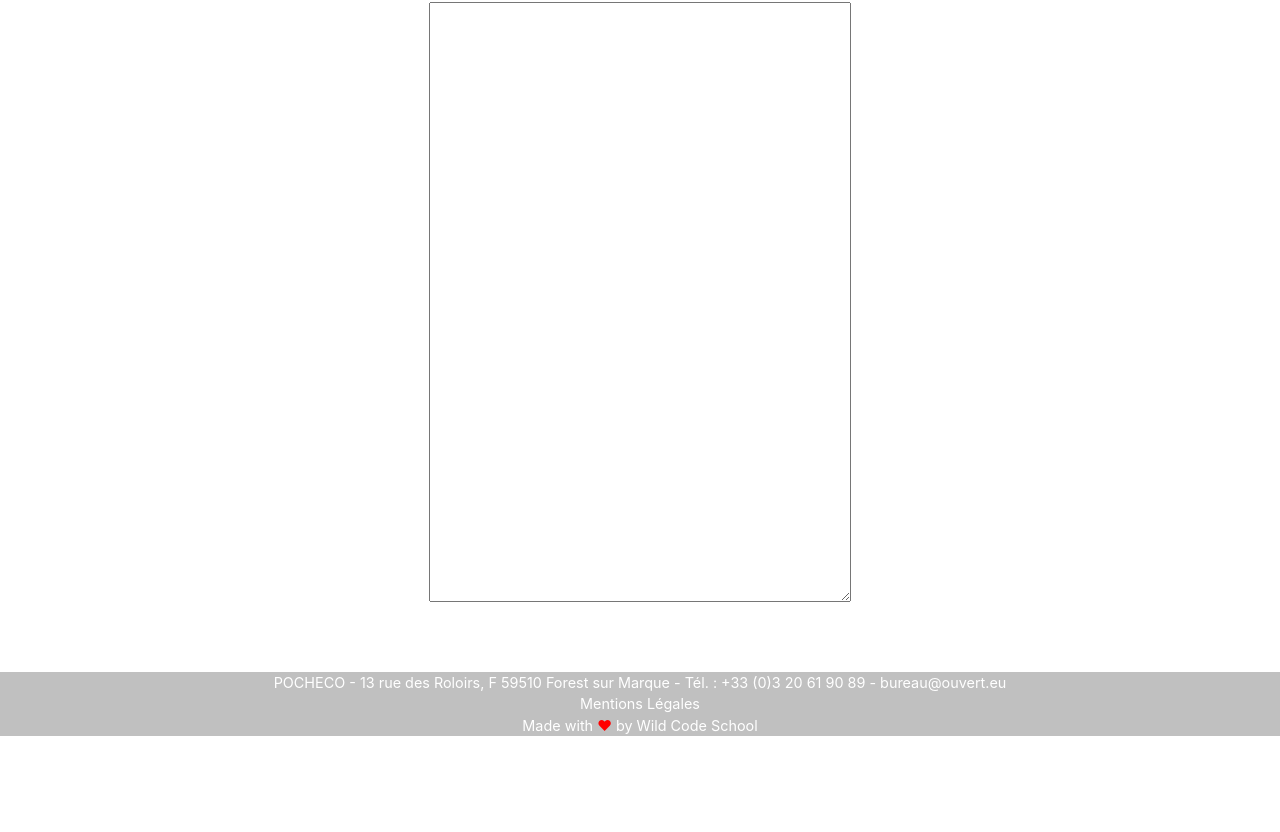
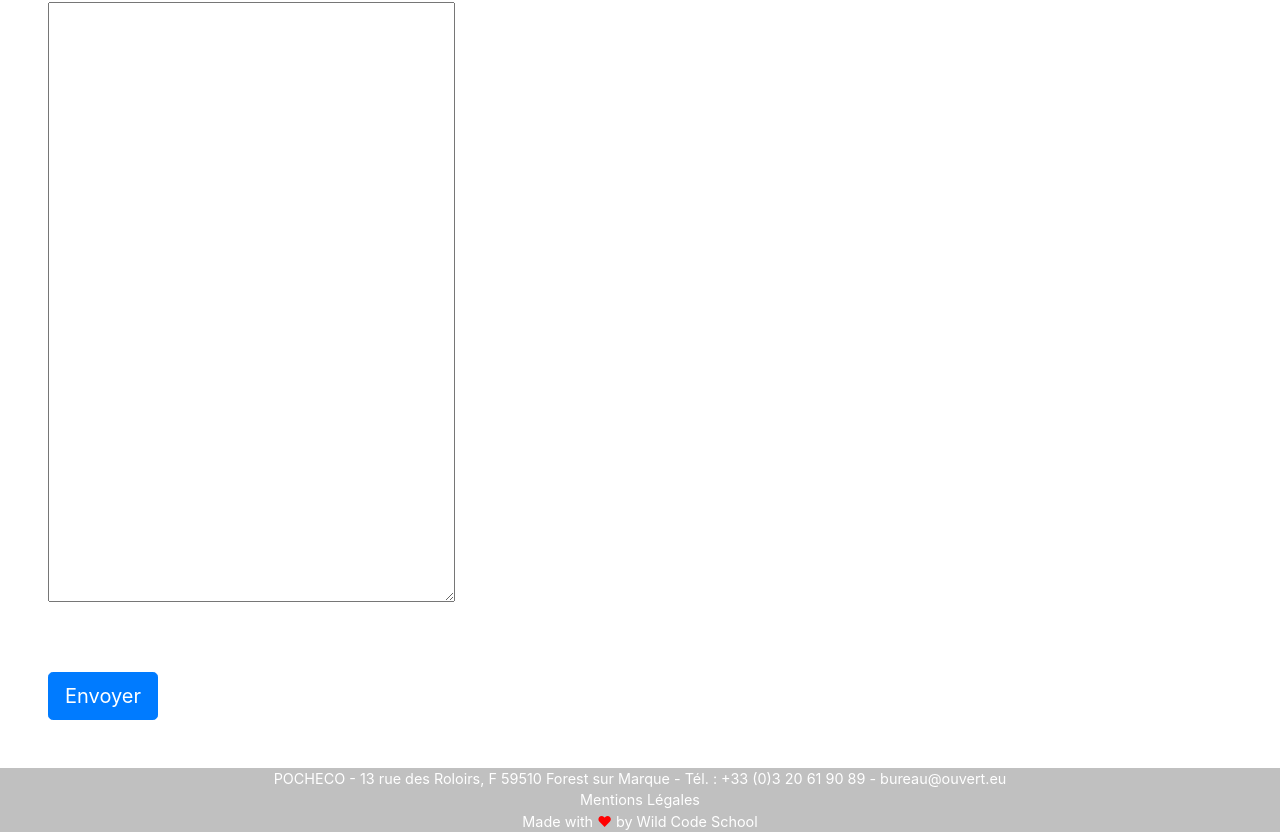
Before and after one commit to EdouardSellier/wcs-ouvert, a React (Create React App) app in the folder front/: page /sondage in a window 1280 px wide. Shown: the part 3761-4593 px from the top of the page. Before the commit the page ends 4497 px from the top, so only its background shows below. Built offline with nearby package versions, Linux system fonts and the light colour scheme.

Commit message:
I added a CSS balise to place the form at left.

```diff
--- a/front/src/components/Sondage.jsx
+++ b/front/src/components/Sondage.jsx
@@ -11,7 +11,7 @@ const MultipleOption = props => {
         <label htmlFor={props.data.id} className="w-50">
           {props.data.label}
         </label>
-        <div className="d-flex justify-content-center">
+        <div className="d-flex">
           <div className="threeInput">
             <span>1.</span>
             <select
@@ -415,6 +415,7 @@ class Sondage extends Component {
         <HeaderRH />
         <div className="sondage mt-2">
           <h3>Sondage</h3>
+          <div className="textAlignLeft pl-5">
             <form className="mt-5">
               {this.state.questions.map(data => {
                 switch (data.type) {
@@ -454,7 +455,9 @@ class Sondage extends Component {
                     return <p>Il y a une erreur.</p>;
                 }
               })}
+              <button className="btn btn-primary btn-lg mb-5">Envoyer</button>
             </form>
+          </div>
         </div>
         <Footer />
       </div>
--- a/front/src/components/css/Sondage.css
+++ b/front/src/components/css/Sondage.css
@@ -12,3 +12,7 @@
   width: 200px;
   margin-right: 20px;
 }
+
+.textAlignLeft {
+  text-align: left;
+}
```
Lines whose indentation alone changed are shown as unchanged.
